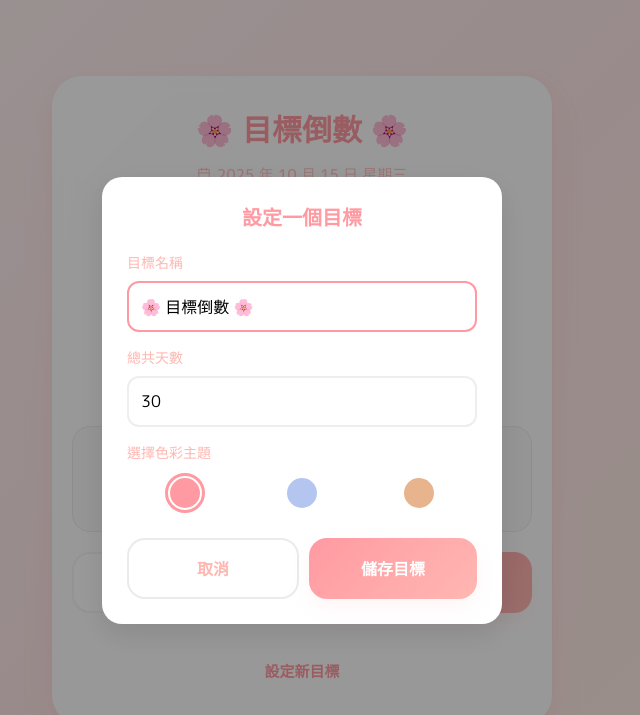
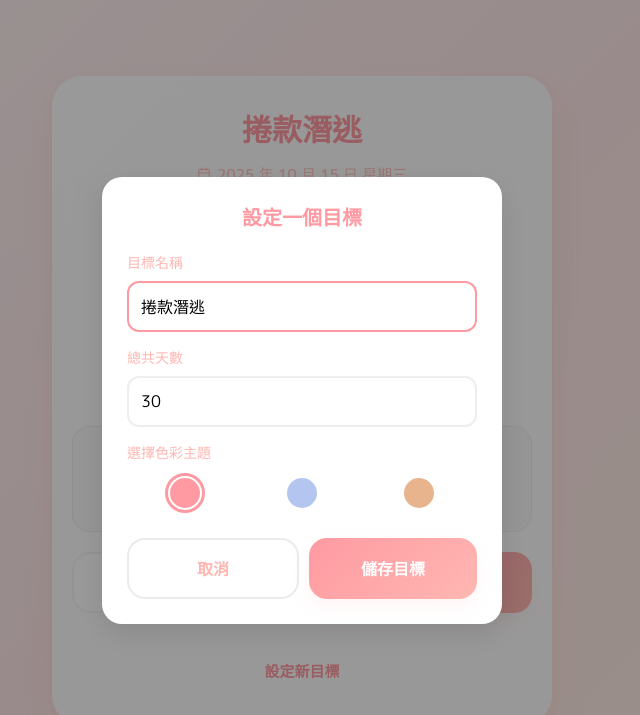
Before and after one commit to kevinbcc/freedom, a plain HTML site: page index.html in a window 1280 px wide. Shown: the whole page, without its empty margins (338-978 px from the left). Drawn offline with Linux system fonts and the light colour scheme.

Commit message:
third commit

```diff
--- a/index.html
+++ b/index.html
@@ -103,7 +103,7 @@
     <div class="container">
         <div class="main-content">
             <div class="header">
-                <div class="title" id="goalTitle">捲款潛逃 </div>
+                <div class="title" id="goalTitle">🌸 目標倒數 🌸</div>
                 <div class="date-display" id="currentDateDisplay"></div>
             </div>
             <div class="progress-ring" role="progressbar" aria-valuemin="0" aria-valuemax="100" aria-valuenow="0">
@@ -165,7 +165,7 @@
             celebrationSubtitle: document.getElementById('celebrationSubtitle'), startNewGoalBtn: document.getElementById('startNewGoalBtn')
         };
 
-        const state = { goalName: '🌸 目標倒數 🌸', totalDays: 30, remainingDays: 30, theme: 'spring' };
+        const state = { goalName: '捲款潛逃', totalDays: 30, remainingDays: 30, theme: 'spring' };
 
         // ✨ 移除 motivationalQuotes 陣列
 
```
